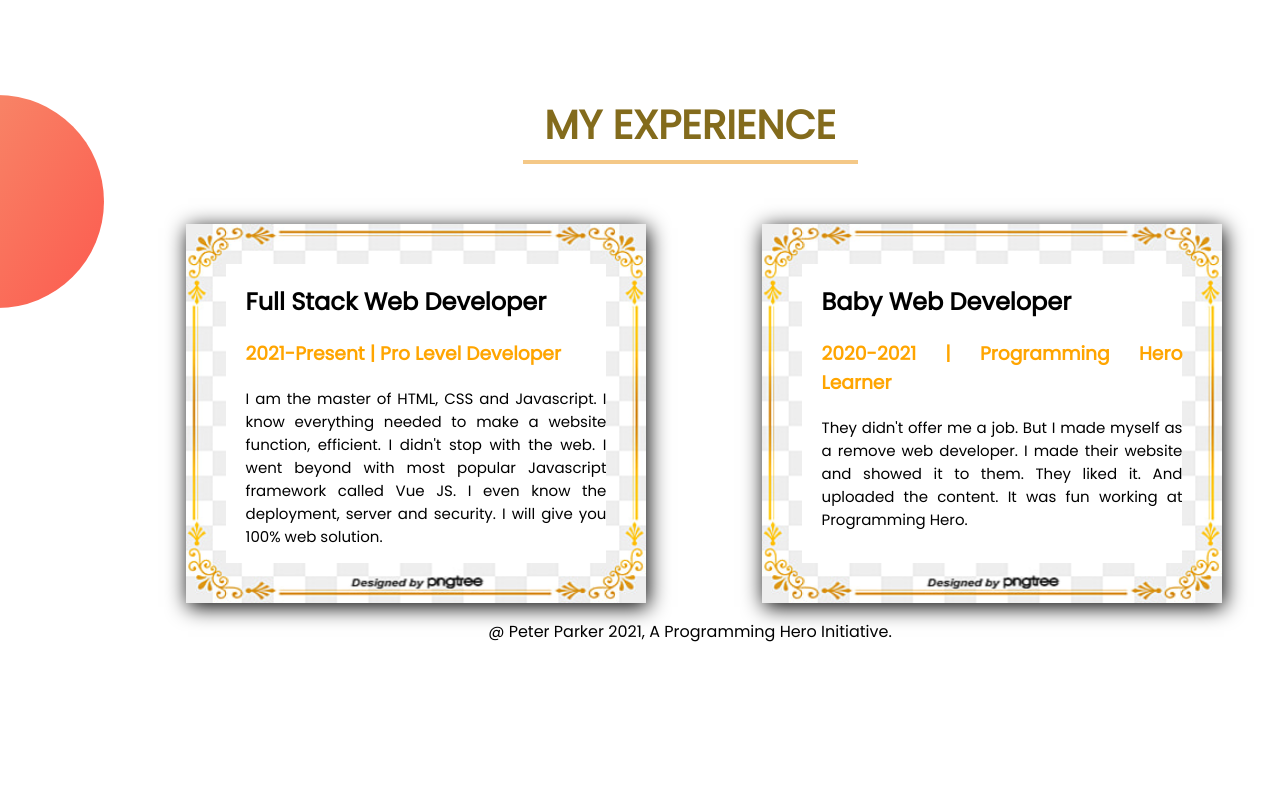
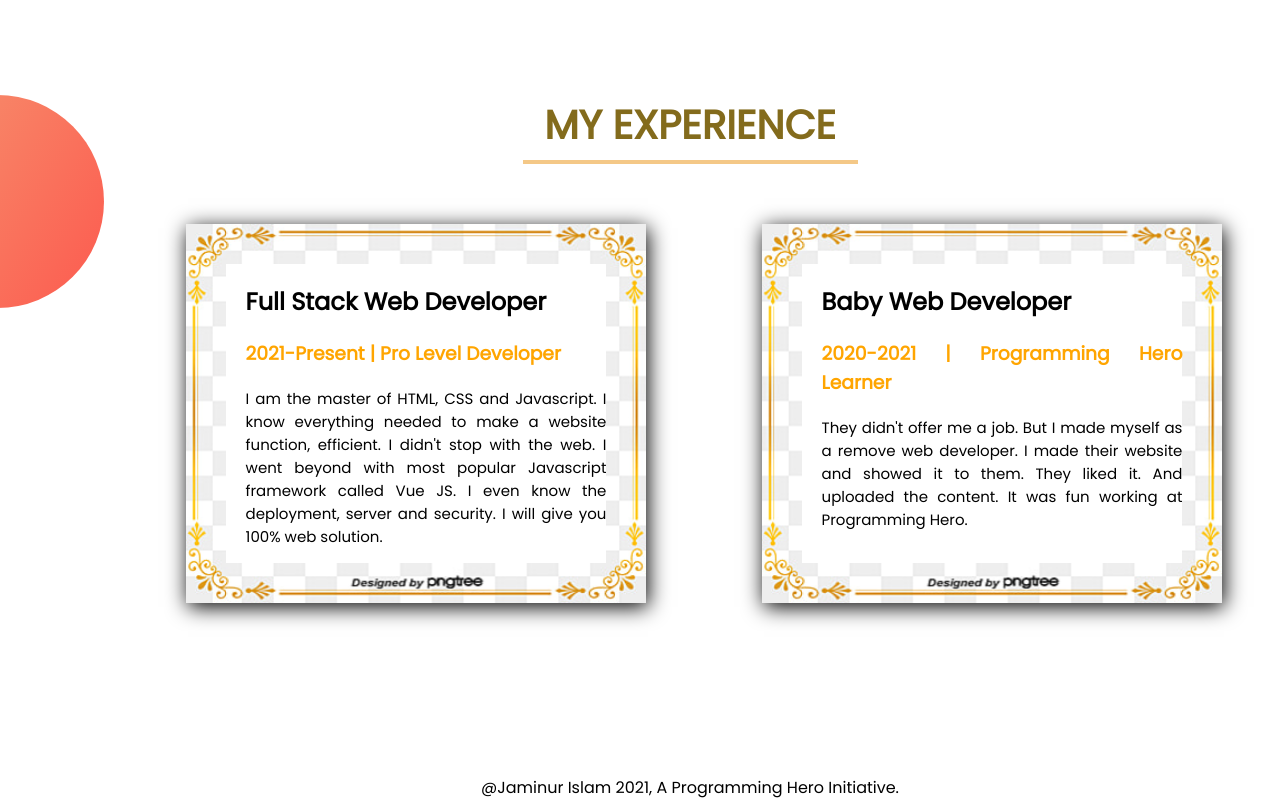
Before and after one commit to jaminur-islam/new-portfolio, a plain HTML site: page index.html in a window 1280 px wide. Shown: the part 1298-2098 px from the top of the page. Before the commit the page ends 2073 px from the top, so only its background shows below. Drawn offline with Linux system fonts and the light colour scheme.

Commit message:
addfoter

```diff
--- a/index.html
+++ b/index.html
@@ -88,16 +88,18 @@
                 </div>
             </div>
         </div>
+</section>
+
         <footer class="footer-section">
             <div class="footer">
-            <p> @ peter parker 2021, a programming Hero initiative.</p>
+            <p> @jaminur islam 2021, a programming Hero initiative.</p>
         </div>
         </footer>
 
 
 
-</section>
 
+<script src="index.js"></script>
 
 </body>
 
--- a/style.css
+++ b/style.css
@@ -131,8 +131,10 @@ h3{
 .footer-section p {
     text-align: center;
     text-transform: capitalize;
+    margin:0;
+    padding:0;
     margin-left: 100px;
-}
+
 
 /*
 
```
Also changed, not shown: index.js (added).
